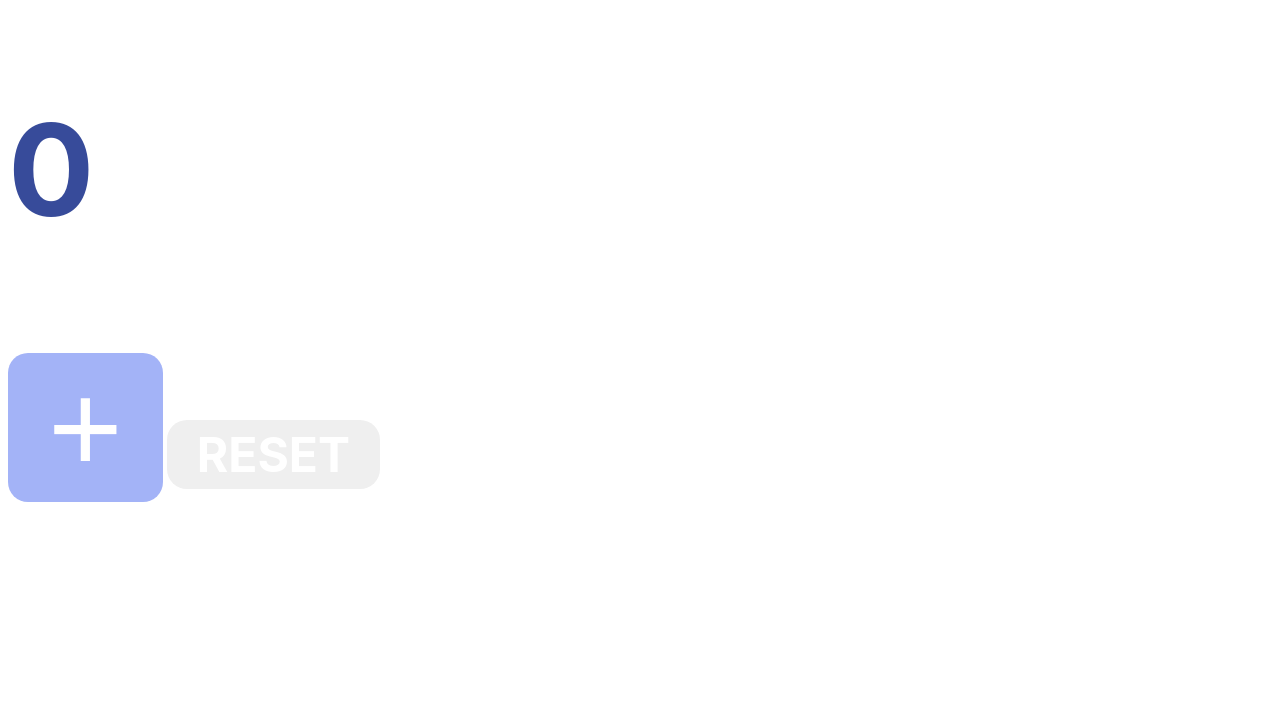
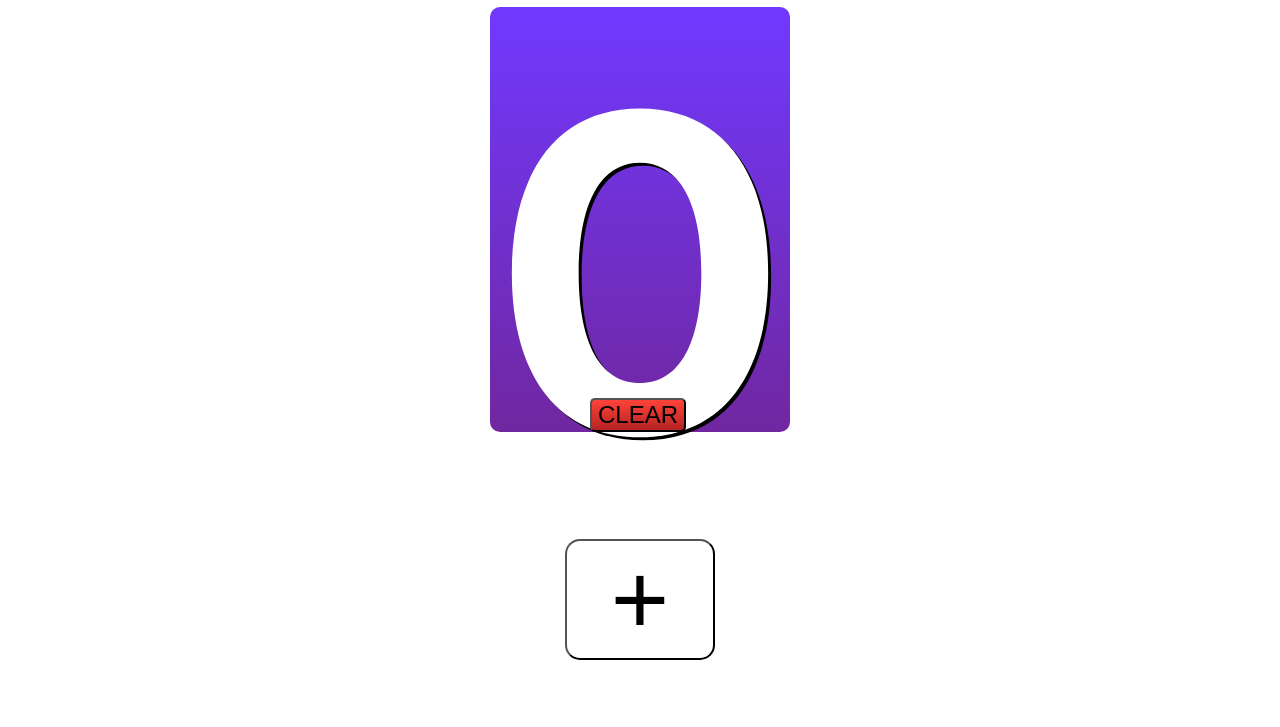
Before and after one commit to theaxelchoco/BeginnerProjects, a plain HTML site: page Counter/index.html in a window 1280 px wide. Shown: the part 73-800 px from the top of the page. Drawn offline with Linux system fonts and the light colour scheme.

Commit message:
Finished Counter Design and learnt the basics of styling with CSS

```diff
--- a/Counter/functions.js
+++ b/Counter/functions.js
@@ -5,7 +5,7 @@ function Increase(){
     UpdateVisual()
 }
 
-function Reset(){
+function ClearCount(){
     Count = 0
     UpdateVisual()
 }
--- a/Counter/index.html
+++ b/Counter/index.html
@@ -7,12 +7,12 @@
     </head>
 
     <body>
+        <h1>Counter</h1>
         <div>
-            <h1>Counter</h1>
             <h2 id = "Count">0</h2>
             <form>
                 <input id = "Add" type = "button" value = "+" onclick = "Increase()">
-                <input id = "Clear" type = "button" value = "RESET" onclick = "Reset()">
+                <input id = "Clear" type = "button" value = "CLEAR" onclick = "ClearCount()">
             </form>
         </div>
     </body>
--- /dev/null
+++ b/Counter/oldstyle.css
@@ -0,0 +1,42 @@
+
+#Add {
+    font-size: 8em;
+    font-family: fantasy;
+    color: white;
+
+    background-color: #A3B3F7;
+
+    border: none;
+    border-radius: 20px;
+    padding: 1px 40px;
+}
+
+#Clear {
+    font-size: 3em;
+    font-family: -apple-system, BlinkMacSystemFont, 'Segoe UI', Roboto, Oxygen, Ubuntu, Cantarell, 'Open Sans', 'Helvetica Neue', sans-serif;
+    font-weight: bold;
+    color: white;
+
+
+    border: none;
+    border-radius: 20px;
+    padding: 5px 30px;
+}
+
+#Count {
+    font-size: 10em;
+    font-family: -apple-system, BlinkMacSystemFont, 'Segoe UI', Roboto, Oxygen, Ubuntu, Cantarell, 'Open Sans', 'Helvetica Neue', sans-serif;
+    color: #374b9a;
+    text-align: center;
+
+    margin: auto;
+    padding: 10px;
+    width: 30%;
+
+    background-color: #A3B3F7;
+}
+
+#Body {
+    background-color: #2f2e2e;
+
+}
--- a/Counter/style.css
+++ b/Counter/style.css
@@ -1,30 +1,62 @@
+div {
+    background-image: linear-gradient(#7139ff,#7027a0);
+
+    position: relative;
+
+    margin: auto;
+
+    border-radius: 10px;
+
+    height: 425px;
+    max-width: 300px;
+}
+
+
+h1 {
+    background-color: antiquewhite;
+    text-align: center;
+
+    border-radius: 10px;
+}
+
+#Count {
+    color: white;
+    text-shadow: 3px 3px black;
+
+    margin: auto;
+
+    font-size: 55vmin;
+    text-align: center;
+    font-family: -apple-system, BlinkMacSystemFont, 'Segoe UI', Roboto, Oxygen, Ubuntu, Cantarell, 'Open Sans', 'Helvetica Neue', sans-serif;
+
+}
 
 #Add {
-    font-size: 8em;
-    font-family: fantasy;
-    color: white;
+    background-color: white;
 
-    background-color: #A3B3F7;
+    margin: auto;
+    position: relative;
+    border-radius: 15px;
 
-    border: none;
-    border-radius: 20px;
-    padding: 1px 40px;
+    left: 25%;
+
+    font-size: 100px;
+    width: 50%;
+
 }
 
 #Clear {
-    font-size: 3em;
-    font-family: -apple-system, BlinkMacSystemFont, 'Segoe UI', Roboto, Oxygen, Ubuntu, Cantarell, 'Open Sans', 'Helvetica Neue', sans-serif;
-    font-weight: bold;
-    color: white;
+    background-image: linear-gradient(#ff4339,#b52323);
 
+    margin: auto;
+    position: absolute;
 
-    border: none;
-    border-radius: 20px;
-    padding: 5px 30px;
+    z-index: inherit;
+    left: 100px;
+    bottom: 0px;
+
+    border-radius: 5px;
+
+    font-size: x-large;
+
 }
-
-#Count {
-    font-size: 8em;
-    font-family: -apple-system, BlinkMacSystemFont, 'Segoe UI', Roboto, Oxygen, Ubuntu, Cantarell, 'Open Sans', 'Helvetica Neue', sans-serif;
-    color: #374b9a;
-}
```
